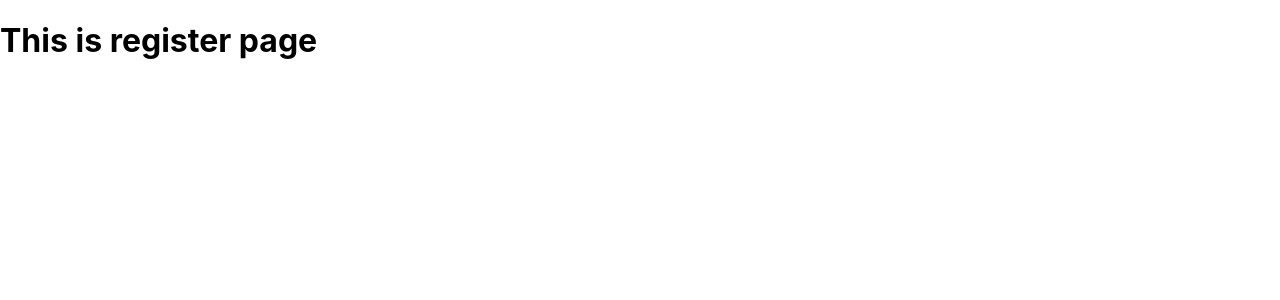
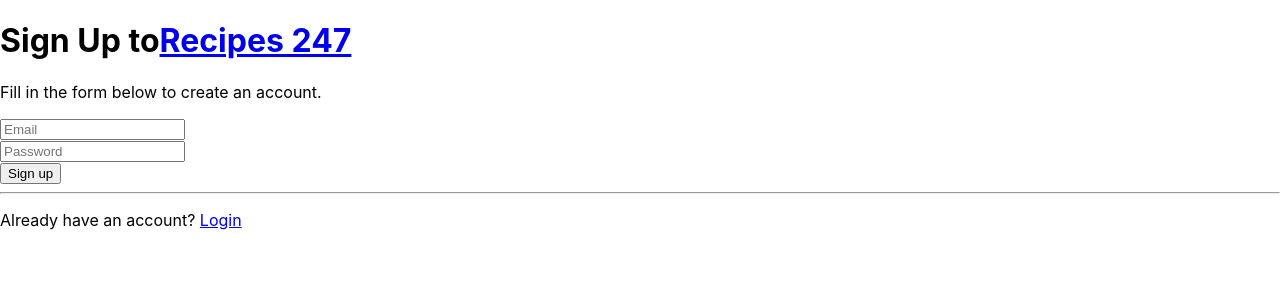
Before and after one commit to vanchobe/recipe247, a React (Create React App) app: page /register in a window 1280 px wide. Shown: the top 300 px of the page. Built offline with nearby package versions, Linux system fonts and the light colour scheme; no server answers.

Commit message:
fill register page component

```diff
--- a/src/components/auth/Register.js
+++ b/src/components/auth/Register.js
@@ -1,10 +1,58 @@
-import React from 'react'
+import { useState } from 'react'
 import PropTypes from 'prop-types'
 
+import { Link } from 'react-router-dom';
+import { signUp } from './auth';
+
+
+
 const Register = props => {
+    const [error, setError] = useState(null);
+    const [email, setEmail] = useState('');
+    const [password, setPassword] = useState('');
+    const handleEmail = (event) => {
+
+        setEmail(event.target.value)
+
+
+      }
+      const handlePassword = (event) => {
+
+        setPassword(event.target.value)
+
+
+      }
+     const handleSubmit = async (event) => {
+        event.preventDefault();
+        setError('')
+        try {
+          await signUp(email, password);
+        } catch (error) {
+          setError(error.message);
+        }
+      }
     return (
+
         <div>
-            <h1>This is register page</h1>
+             <form onSubmit={handleSubmit}>
+          <h1>
+            Sign Up to
+          <Link to="/">Recipes 247</Link>
+          </h1>
+          <p>Fill in the form below to create an account.</p>
+          <div>
+            <input placeholder="Email" name="email" type="email" onChange={handleEmail} value={email}></input>
+          </div>
+          <div>
+            <input placeholder="Password" name="password" type="password" onChange={handlePassword} value={password} ></input>
+          </div>
+          <div>
+            {error ? <p>{error}</p> : null}
+            <button type="submit">Sign up</button>
+          </div>
+          <hr></hr>
+          <p>Already have an account? <Link to="/login">Login</Link></p>
+        </form>
         </div>
     )
 }
```
